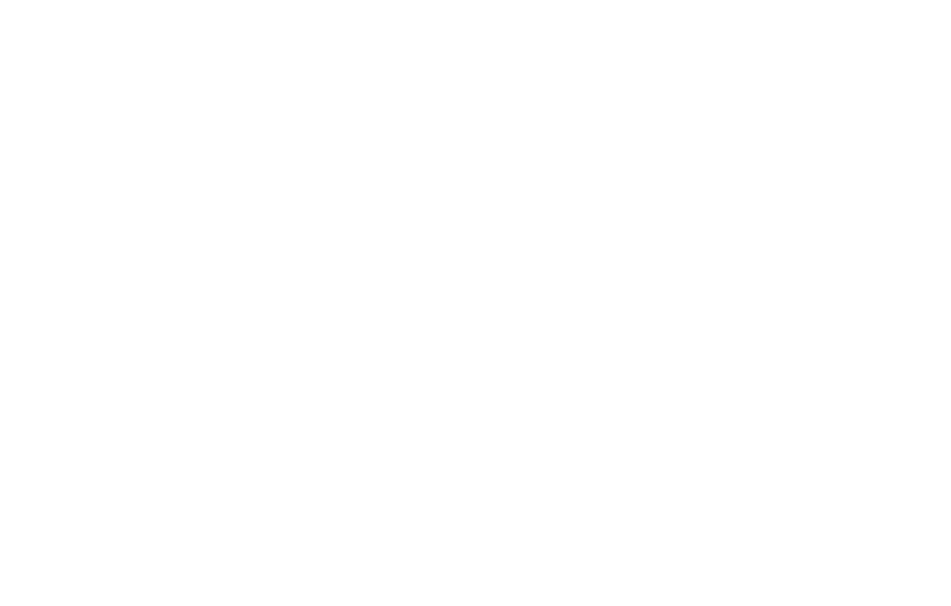
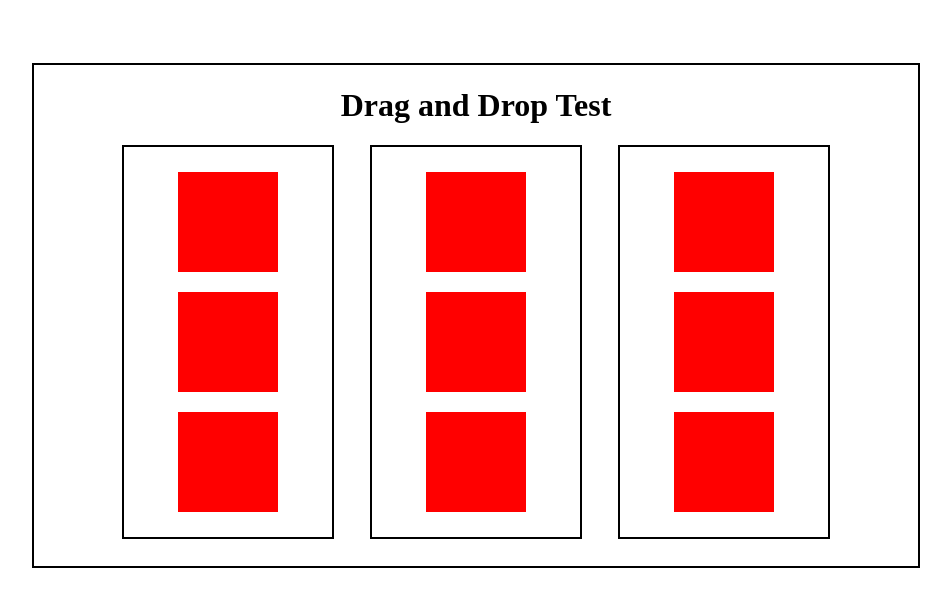
Before and after one commit to Marzan1810662/algosolver-task1, a plain HTML site: page index.html in a window 1280 px wide. Shown: the whole page, without its empty margins (164-1115 px from the left). Drawn offline with Linux system fonts and the light colour scheme.

Commit message:
initial design

```diff
--- a/index.html
+++ b/index.html
@@ -1,12 +1,38 @@
 <!DOCTYPE html>
 <html lang="en">
+
 <head>
     <meta charset="UTF-8">
     <meta http-equiv="X-UA-Compatible" content="IE=edge">
     <meta name="viewport" content="width=device-width, initial-scale=1.0">
+    <!-- External Stylesheet -->
+    <link rel="stylesheet" href="styles/style.css">
     <title>Dran and Drop</title>
 </head>
+
 <body>
+    <div class="container">
+        <h1>Drag and Drop Test</h1>
+        <div class="column-container">
+            <div class="column">
+                    <div class="box" draggable="true"></div>
+                    <div class="box" draggable="true"></div>
+                    <div class="box" draggable="true"></div>
+            </div>
+            <div class="column">
+                    <div class="box" draggable="true"></div>
+                    <div class="box" draggable="true"></div>
+                    <div class="box" draggable="true"></div>
+            </div>
+            <div class="column">
+                <div class="box" draggable="true"></div>
+                <div class="box" draggable="true"></div>
+                <div class="box" draggable="true"></div>
+            </div>
+        </div>
+    </div>
 
+    <script src="js/app.js"></script>
 </body>
+
 </html>
--- a/js/app.js
+++ b/js/app.js
@@ -0,0 +1 @@
+console.log('script.js connected');
--- a/styles/style.css
+++ b/styles/style.css
@@ -0,0 +1,25 @@
+.container{
+    width: 70%;
+    border: 2px solid black;
+    margin: 5% auto;
+    text-align: center;
+}
+
+.column-container{
+    display: grid;
+    grid-template-columns: repeat(3, 1fr);
+    grid-gap: 5%;
+    padding: 0 10% 3%;
+}
+
+.column{
+    border: 2px solid black;
+    padding: 5px;
+}
+
+.box{
+    height: 100px;
+    width: 100px;
+    background-color: red;
+    margin: 20px auto;
+}
```
